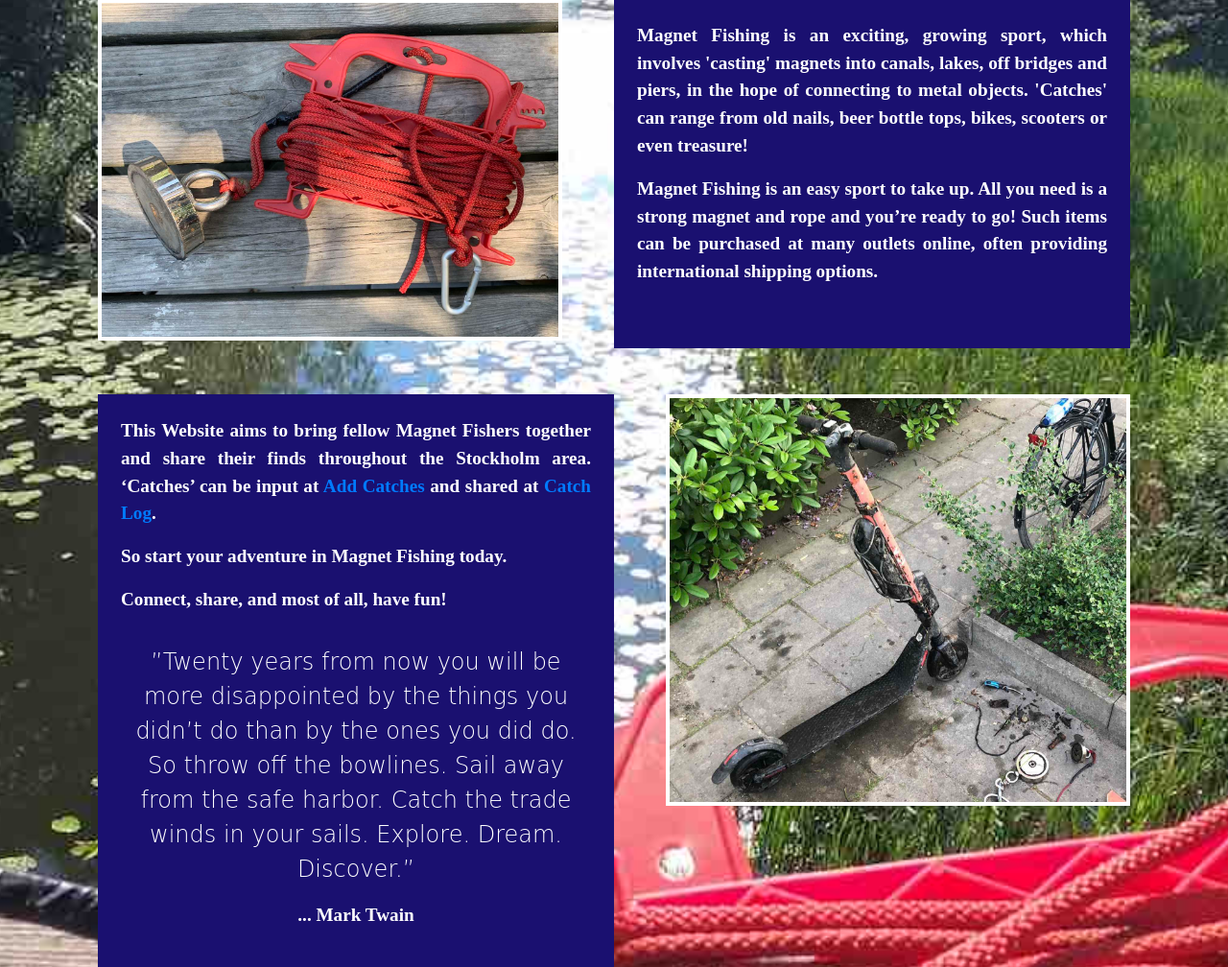
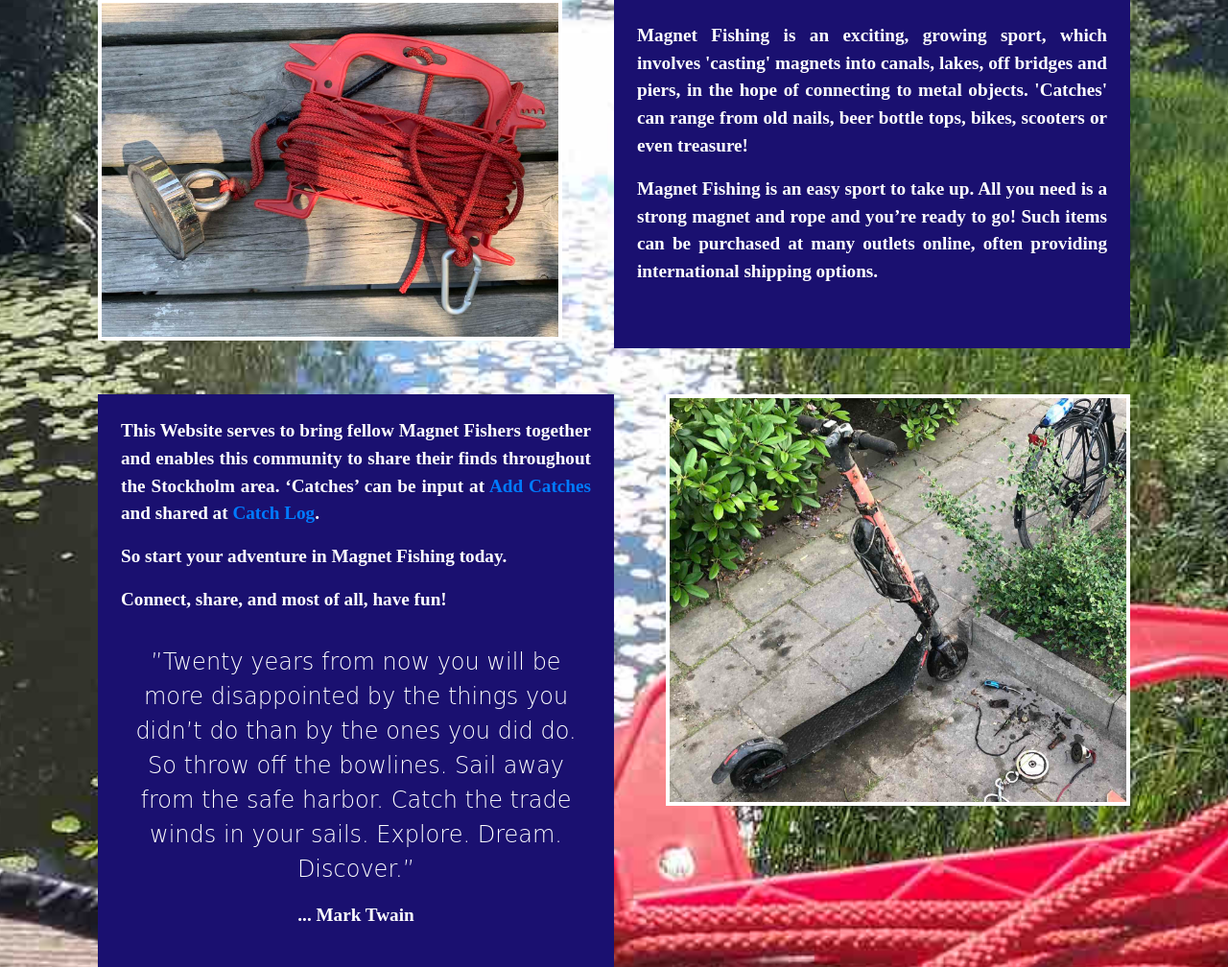
Before and after one commit to Bealby/magnet-fishing, a Flask app: page / in a window 1280 px wide. Shown: the part 437-1445 px from the top of the page at 96% size. Run offline with Flask 2, Linux system fonts and the light colour scheme; some libraries are stand-ins or nearby versions.

Commit message:
Changed content in index.html

```diff
--- a/templates/index.html
+++ b/templates/index.html
@@ -24,7 +24,8 @@
                 bikes, scooters or even treasure!
             </p>
 
-            <p>Magnet Fishing is an easy sport to take up. All you need is a strong magnet and rope and you’re ready to go! Such items can be purchased at many outlets online, often providing international shipping options.</p>
+            <p>Magnet Fishing is an easy sport to take up. All you need is a strong magnet and rope and you’re ready to go!
+              Such items can be purchased at many outlets online, often providing international shipping options.</p>
         </div>
     </div>
 </div>
@@ -34,7 +35,8 @@
     <div class="row">
         <div class="col-lg-6 col-md-12 col-sm-12 home-text">
             <p>
-                This Website aims to bring fellow Magnet Fishers together and share their finds throughout the Stockholm area. ‘Catches’ can be input at <a href="{{url_for('add_catches')}}">Add Catches</a> and shared at
+                This Website serves to bring fellow Magnet Fishers together and enables this community to share their
+                finds throughout the Stockholm area. ‘Catches’ can be input at <a href="{{url_for('add_catches')}}">Add Catches</a> and shared at
                 <a href="{{url_for('get_catches')}}">Catch Log</a>.
             </p>
 
```
